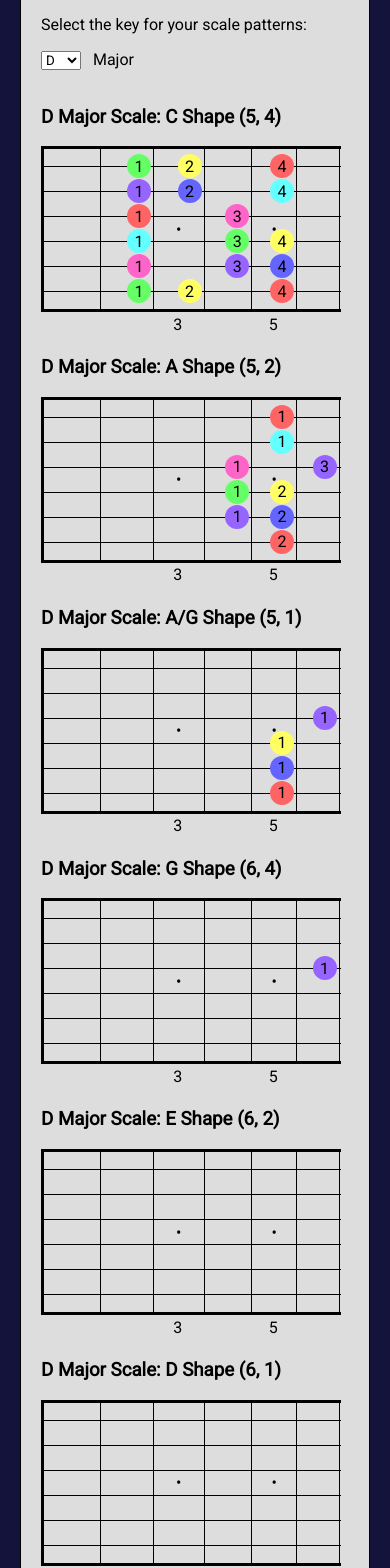
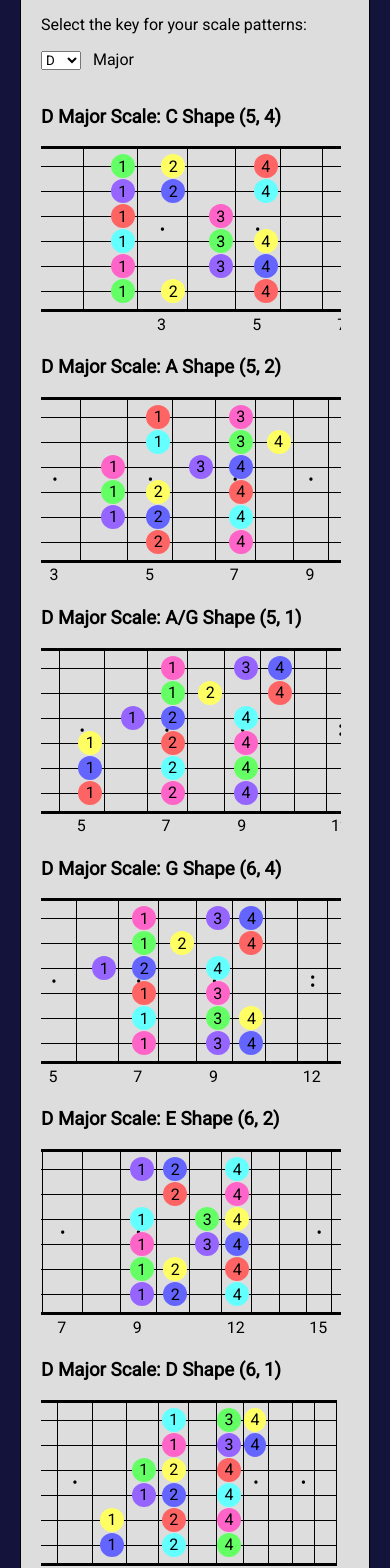
Before and after one commit to milmd90/mattdeanmiller, a React (Create React App) app in the folder client/: page /scales in a window 390 px wide. Shown: the part 400-1968 px from the top of the page. Built offline with nearby package versions, Linux system fonts and the light colour scheme.

Commit message:
extend fretboard, fix bug: center scale mobile view

```diff
--- a/client/src/components/fretboard/index.tsx
+++ b/client/src/components/fretboard/index.tsx
@@ -103,7 +103,7 @@ export default function Fretboard(props: {
 
   useEffect(() => {
     const frame = document.getElementById(props.id);
-    const tones = document.querySelectorAll(`#${props.id} .fretboard-strings .fret-value`);
+    const tones = document.querySelectorAll(`#${props.id} .fretboard-strings .finger-value`);
     if (!frame || tones.length === 0) return;
 
     const frameRect = frame.getBoundingClientRect();
--- a/client/src/pages/Scales.tsx
+++ b/client/src/pages/Scales.tsx
@@ -7,6 +7,8 @@ import { pitchDifference } from '../helpers/pitchTones';
 export default function Scales() {
   const [key, setKey] = useState('D');
   const [keyType, setKeyType] = useState('Major');
+  const startFret = 1;
+  const endFret = 18;
 
   function onKeyChange(v: any) {
     setKey(v.target.value);
@@ -70,8 +72,8 @@ export default function Scales() {
           </h3>
           <Fretboard
             id='c-shape'
-            start={1}
-            end={16}
+            start={startFret}
+            end={endFret}
             frets={transposeScale({
               'first': [2, 3, 5],
               'second': [2, 3, 5],
@@ -97,8 +99,8 @@ export default function Scales() {
           </h3>
           <Fretboard
             id='a-shape'
-            start={1}
-            end={16}
+            start={startFret}
+            end={endFret}
             frets={transposeScale({
               'first': [5, 7],
               'second': [5, 7, 8],
@@ -124,8 +126,8 @@ export default function Scales() {
           </h3>
           <Fretboard
             id='a-g-shape'
-            start={1}
-            end={16}
+            start={startFret}
+            end={endFret}
             frets={transposeScale({
               'first': [7, 9, 10],
               'second': [7, 8, 10],
@@ -151,8 +153,8 @@ export default function Scales() {
           </h3>
           <Fretboard
             id='g-shape'
-            start={1}
-            end={16}
+            start={startFret}
+            end={endFret}
             frets={transposeScale({
               'first': [7, 9, 10],
               'second': [7, 8, 10],
@@ -178,8 +180,8 @@ export default function Scales() {
           </h3>
           <Fretboard
             id='e-shape'
-            start={1}
-            end={16}
+            start={startFret}
+            end={endFret}
             frets={transposeScale({
               'first': [9, 10, 12],
               'second': [10, 12],
@@ -205,8 +207,8 @@ export default function Scales() {
           </h3>
           <Fretboard
             id='d-shape'
-            start={1}
-            end={16}
+            start={startFret}
+            end={endFret}
             frets={transposeScale({
               'first': [12, 14, 15],
               'second': [12, 14, 15],
```
